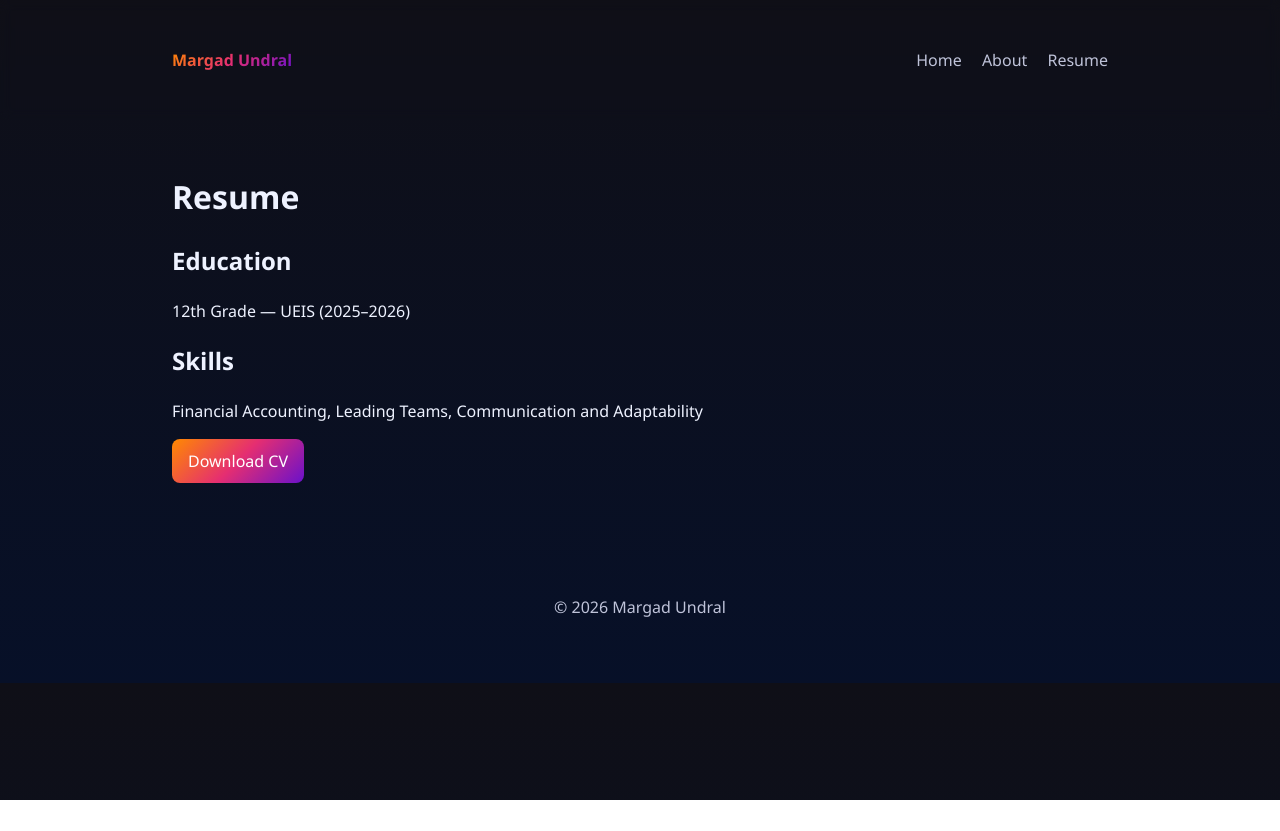
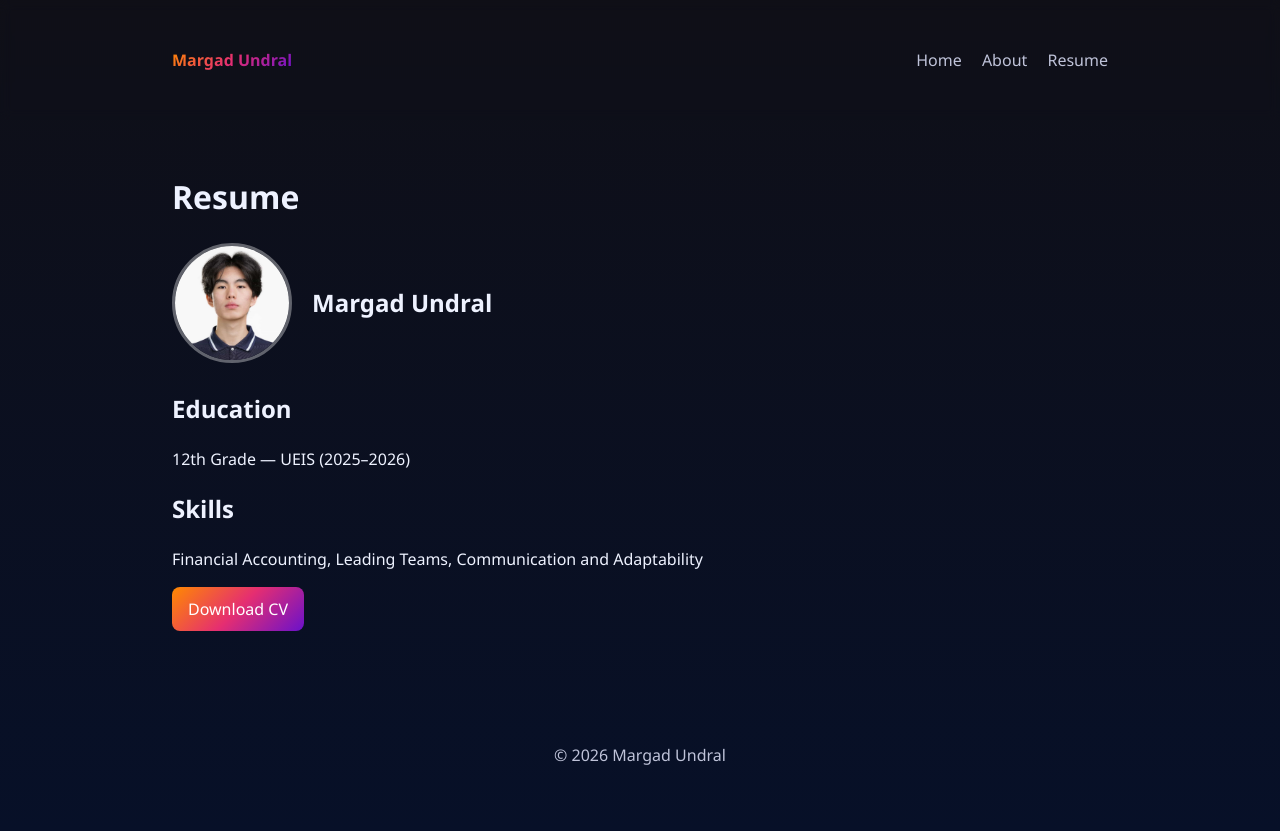
Before and after one commit to MargadU/portfolio, a plain HTML site: page resume.html in a window 1280 px wide. Before the commit the page ends 800 px from the top, so only its background shows below. Drawn offline with Linux system fonts and the light colour scheme.

Commit message:
initial commit

```diff
--- a/assets/css/style.css
+++ b/assets/css/style.css
@@ -25,6 +25,11 @@ body{margin:0;font-family:Segoe UI,Roboto,Arial,Helvetica,sans-serif;background:
 .done{border-left:4px solid #34d399}
 .in-progress{border-left:4px solid #f59e0b}
 .todo{border-left:4px solid #94a3b8}
+
+/* Resume page profile picture */
+.resume-header{display:flex;align-items:center;gap:1.25rem;margin-bottom:1.75rem}
+.profile-pic{width:120px;height:120px;object-fit:cover;border-radius:999px;border:3px solid rgba(255,255,255,0.35)}
+
 @media(max-width:720px){
   .nav{display:none;flex-direction:column;margin-top:.75rem}
   .nav-toggle{display:inline-block}
--- a/resume.html
+++ b/resume.html
@@ -21,6 +21,14 @@
 
   <main class="container resume">
     <h1>Resume</h1>
+
+    <div class="resume-header">
+      <img class="profile-pic" src="assets/images/profile.jpg" alt="Profile photo of Margad Undral" width="120" height="120" />
+      <div>
+        <h2>Margad Undral</h2>
+      </div>
+    </div>
+
     <section>
       <h2>Education</h2>
       <p>12th Grade — UEIS (2025–2026)</p>
```
Also changed, not shown: projects.html (+0 -3 lines), assets/images/profile-placeholder.svg (added), assets/images/profile.jpg (added).
